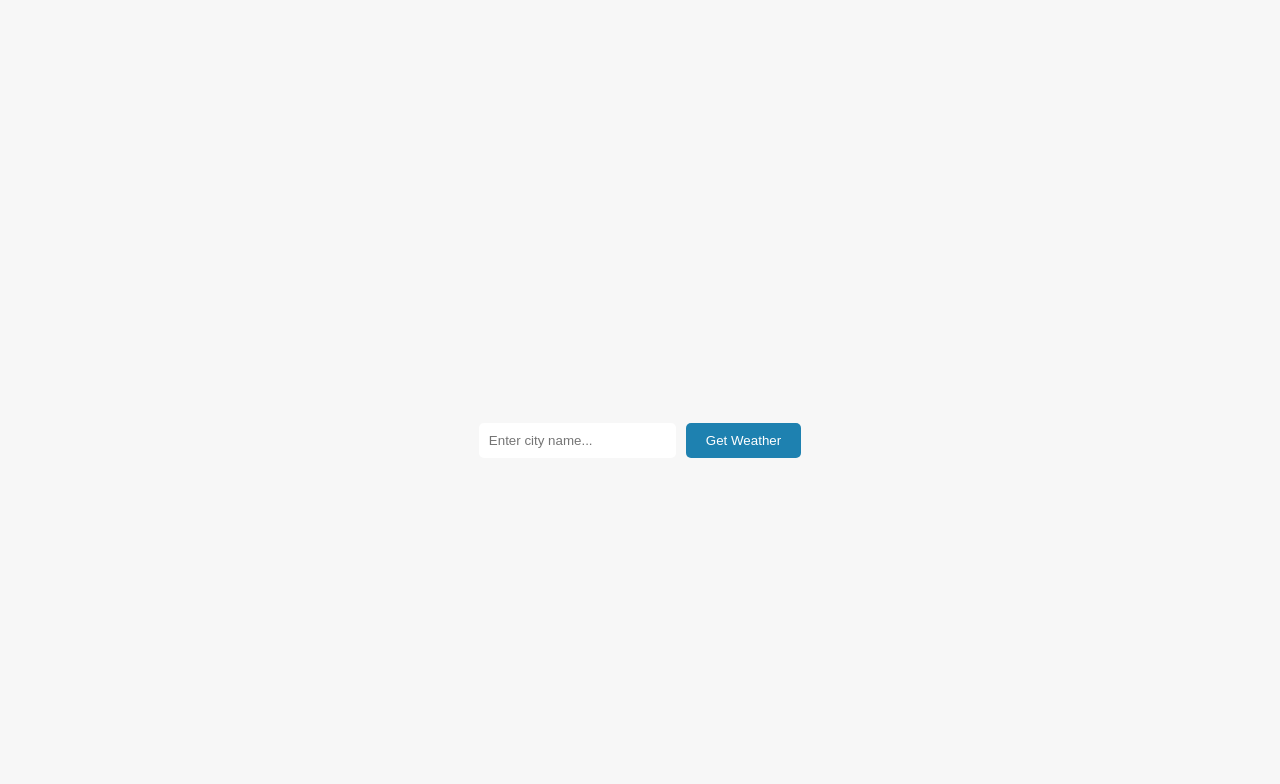
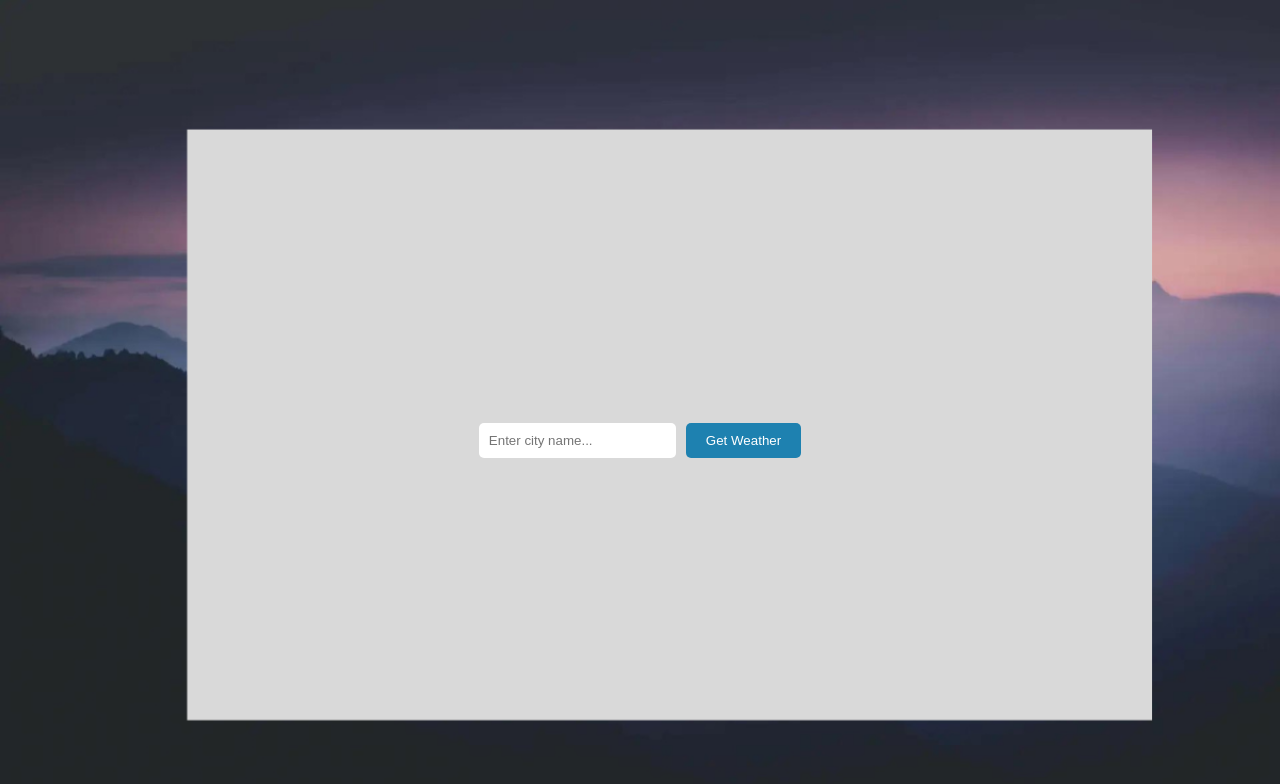
Before and after one commit to Macklou/react-app, a React (Create React App) app: page / in a window 1280 px wide. Shown: the top 784 px of the page. Built offline with nearby package versions, Linux system fonts and the light colour scheme.

Commit message:
add styling

```diff
--- a/src/App.css
+++ b/src/App.css
@@ -1,5 +1,10 @@
 .App {
   text-align: center;
+  background-image: url("background.png");
+  background-size: cover;
+  background-position: center;
+  background-repeat: no-repeat;
+  background-attachment: fixed;
 }
 
 .App-logo {
--- a/src/App.js
+++ b/src/App.js
@@ -1,9 +1,13 @@
+// App.js
+
 import React from "react";
 import Weather from "./Weather";
+import "./App.css";
+import backgroundImage from "background.png";
 
 function App() {
   return (
-    <div className="App">
+    <div className="App" style={{ backgroundImage: `url(${backgroundImage})` }}>
       <Weather />
     </div>
   );
```
Also changed, not shown: src/background.png (added).
